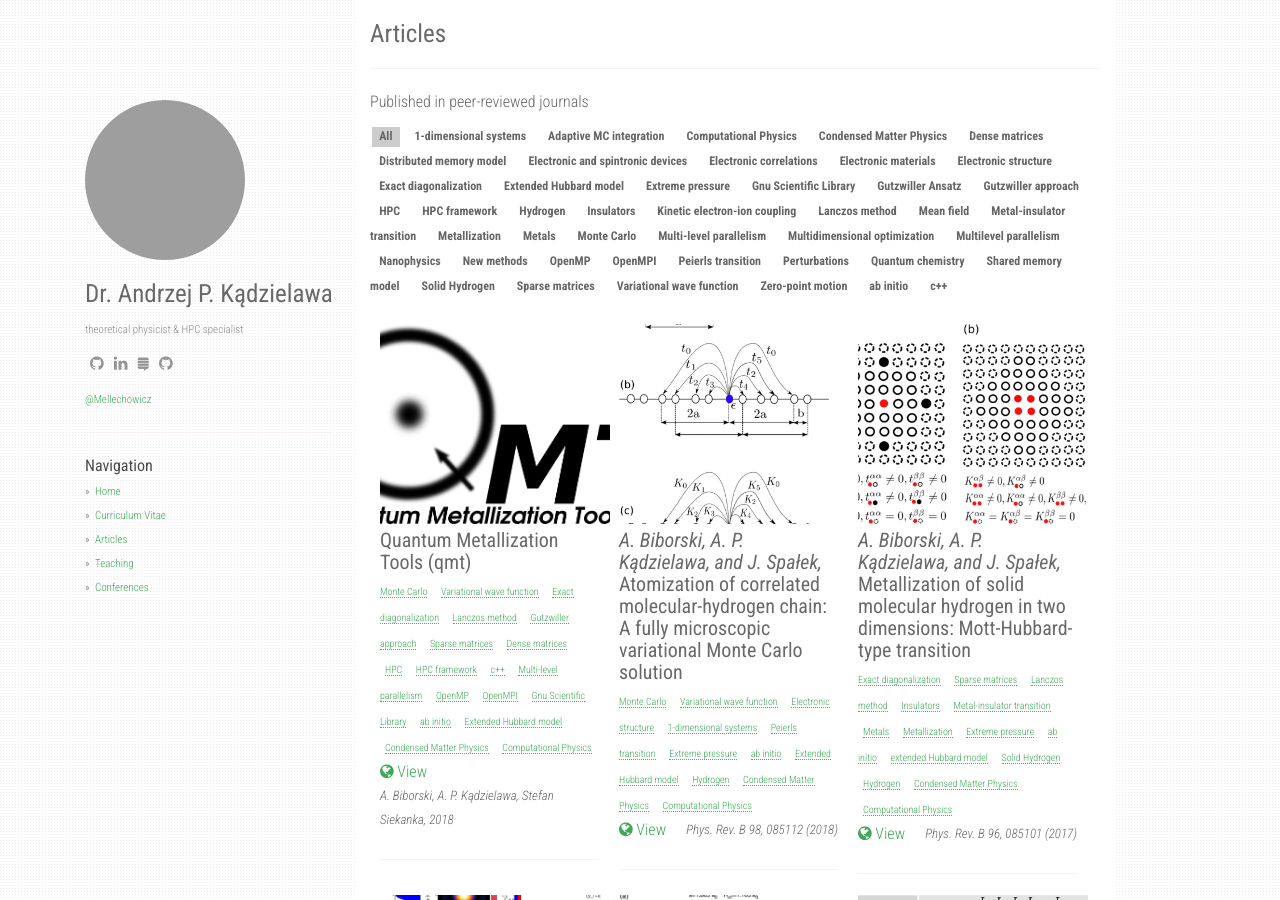
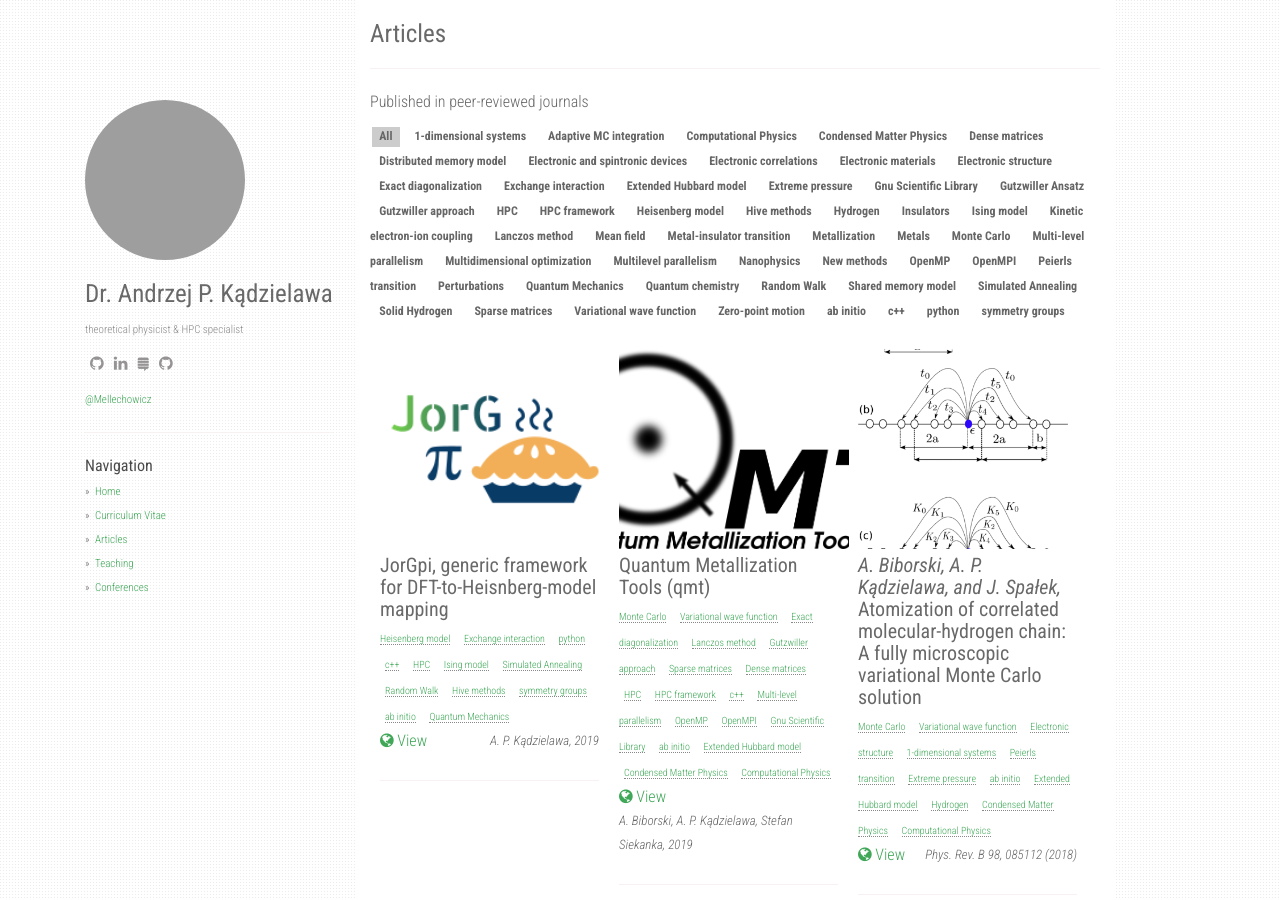
Before and after one commit to andrzejkadzielawa/andrzejkadzielawa.github.io, a Jekyll site: the page built from articles.md, in a window 1280 px wide and 900 px high. Built offline with Jekyll 4.4.1, drawn with Linux system fonts in a browser that asks for light colours; nearby versions of some CDN libraries; grey boxes are pictures that could not be loaded.

Commit message:
JorGpi added

```diff
--- a/_data/articles.json
+++ b/_data/articles.json
@@ -1,9 +1,17 @@
 [
+{
+"slug": "",
+"url":  "https://github.com/Mellechowicz/JorG",
+"image": "JorGpi.png",
+"date":  "A. P. Kądzielawa, 2019",
+"name":  "JorGpi, generic framework for DFT-to-Heisnberg-model mapping",
+"tags": ["Heisenberg model", "Exchange interaction", "python", "c++", "HPC", "Ising model", "Simulated Annealing", "Random Walk", "Hive methods", "symmetry groups", "ab initio", "Quantum Mechanics"]
+},
 {
 "slug": "",
 "url":  "https://bitbucket.org/azja/qmt/src/master/",
 "image": "QMTlogo.png",
-"date":  "A. Biborski, A. P. Kądzielawa, Stefan Siekanka, 2018",
+"date":  "A. Biborski, A. P. Kądzielawa, Stefan Siekanka, 2019",
 "name":  "Quantum Metallization Tools (qmt)",
 "tags":  ["Monte Carlo", "Variational wave function", "Exact diagonalization", "Lanczos method", "Gutzwiller approach", "Sparse matrices", "Dense matrices", "HPC", "HPC framework", "c++", "Multi-level parallelism", "OpenMP", "OpenMPI", "Gnu Scientific Library", "ab initio", "Extended Hubbard model", "Condensed Matter Physics", "Computational Physics"]
 },
--- a/_data/projects.json
+++ b/_data/projects.json
@@ -13,7 +13,7 @@
 		"image": "ostrava2019.png",
 		"url": "/static/projects/ostrava2019.pdf",
 		"date":  "poster, Nov 2019",
-		"tags": ["Heisenberg model", "Exchange interaction", "python", "c++", "HPC", "ab initio", "Quantum Mechanics"]
+		"tags": ["Heisenberg model", "Exchange interaction", "python", "c++", "HPC", "Ising model", "Simulated Annealing", "Random Walk", "Hive methods", "symmetry groups", "ab initio", "Quantum Mechanics"]
 	},
     {
 		"slug":  "apkadzielawaRegensburg2019",
```
Also changed, not shown: static/articles/JorGpi.png (added).
